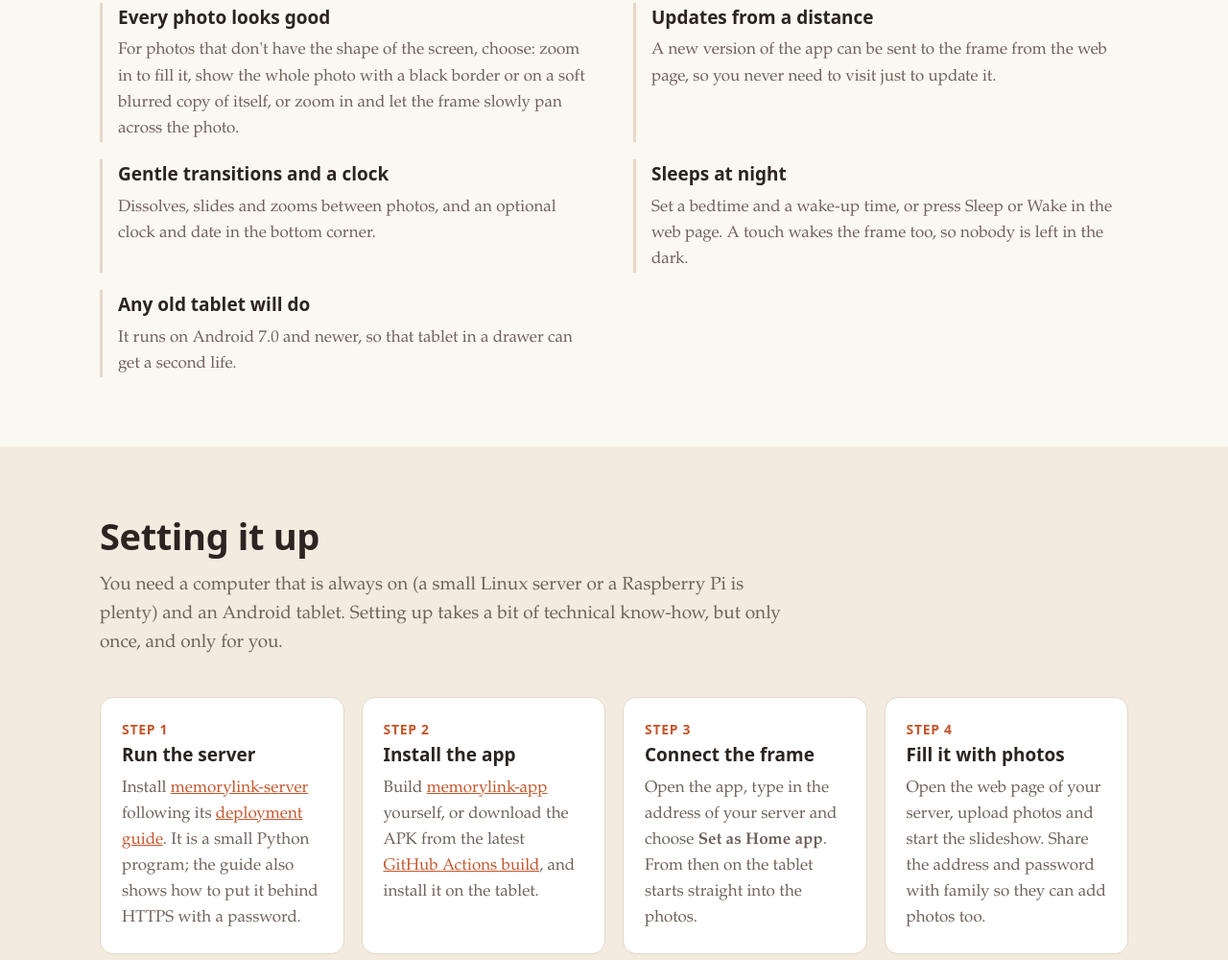
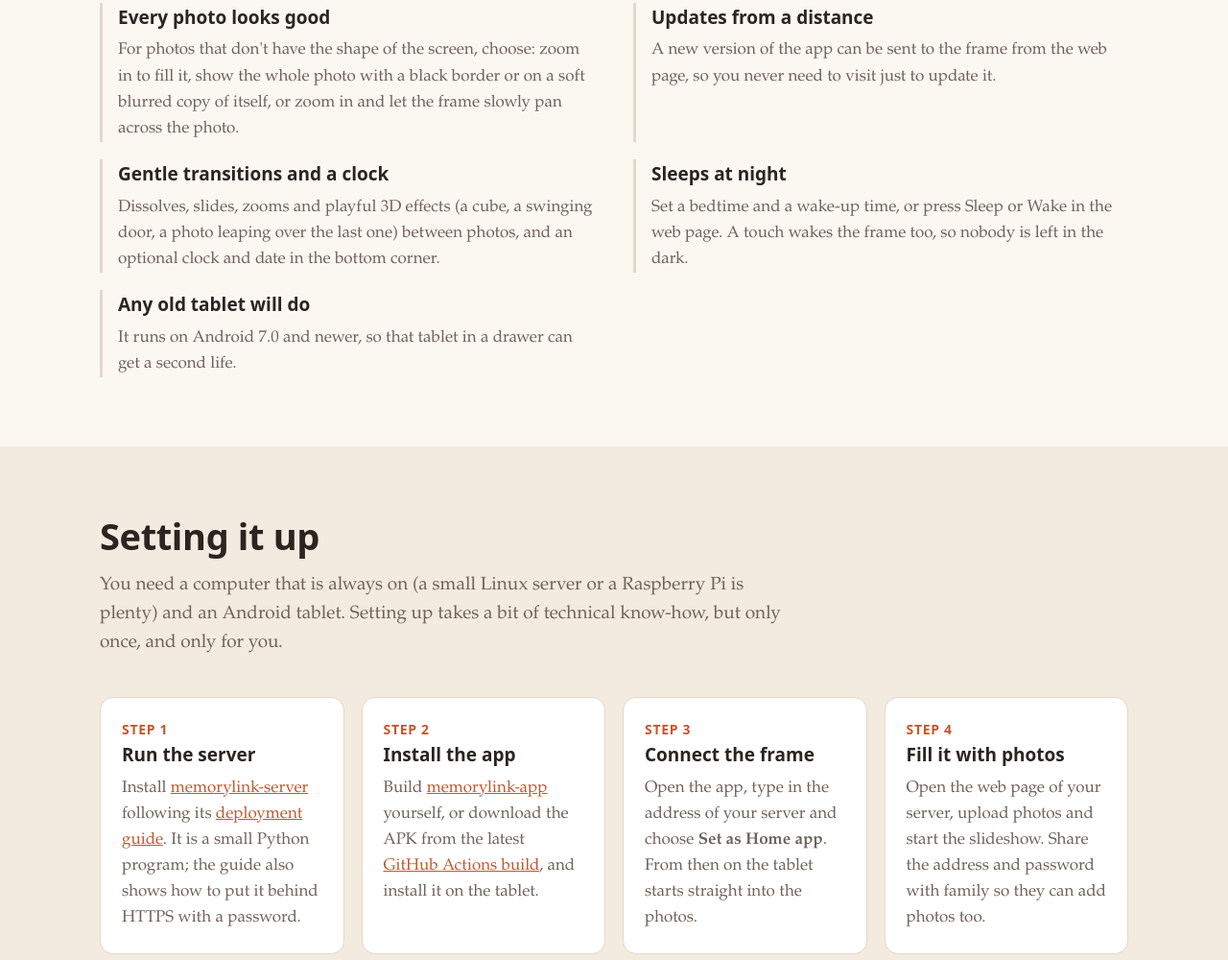
Before and after one commit to rsnel/memorylink-app, a plain HTML site: page docs/index.html in a window 1280 px wide. Shown: the part 8374-9374 px from the top of the page at 96% size. Drawn offline with Linux system fonts and the light colour scheme.

Commit message:
Website: mention the 3D transitions
App build 5608c9f passed in CI.

Co-Authored-By: Claude Opus 5.5 <noreply@anthropic.com>
Claude-Session: https://claude.ai/code/session_01Sf6BjP37377kUpqgwo5and

```diff
--- a/docs/index.html
+++ b/docs/index.html
@@ -494,7 +494,8 @@
         <p>A new version of the app can be sent to the frame from the web page, so
           you never need to visit just to update it.</p></div>
       <div><h3>Gentle transitions and a clock</h3>
-        <p>Dissolves, slides and zooms between photos, and an optional clock and
+        <p>Dissolves, slides, zooms and playful 3D effects (a cube, a swinging door,
+          a photo leaping over the last one) between photos, and an optional clock and
           date in the bottom corner.</p></div>
       <div><h3>Sleeps at night</h3>
         <p>Set a bedtime and a wake-up time, or press Sleep or Wake in the web page.
```
